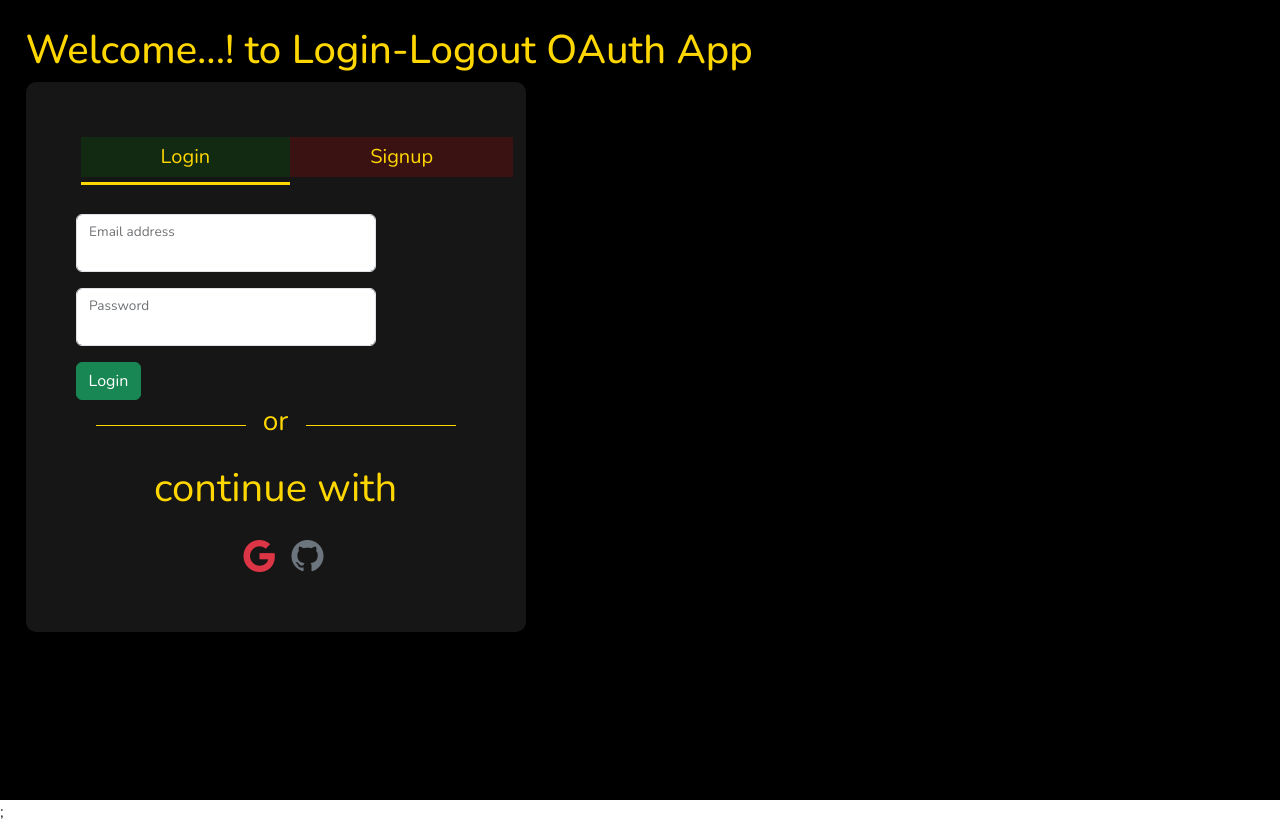
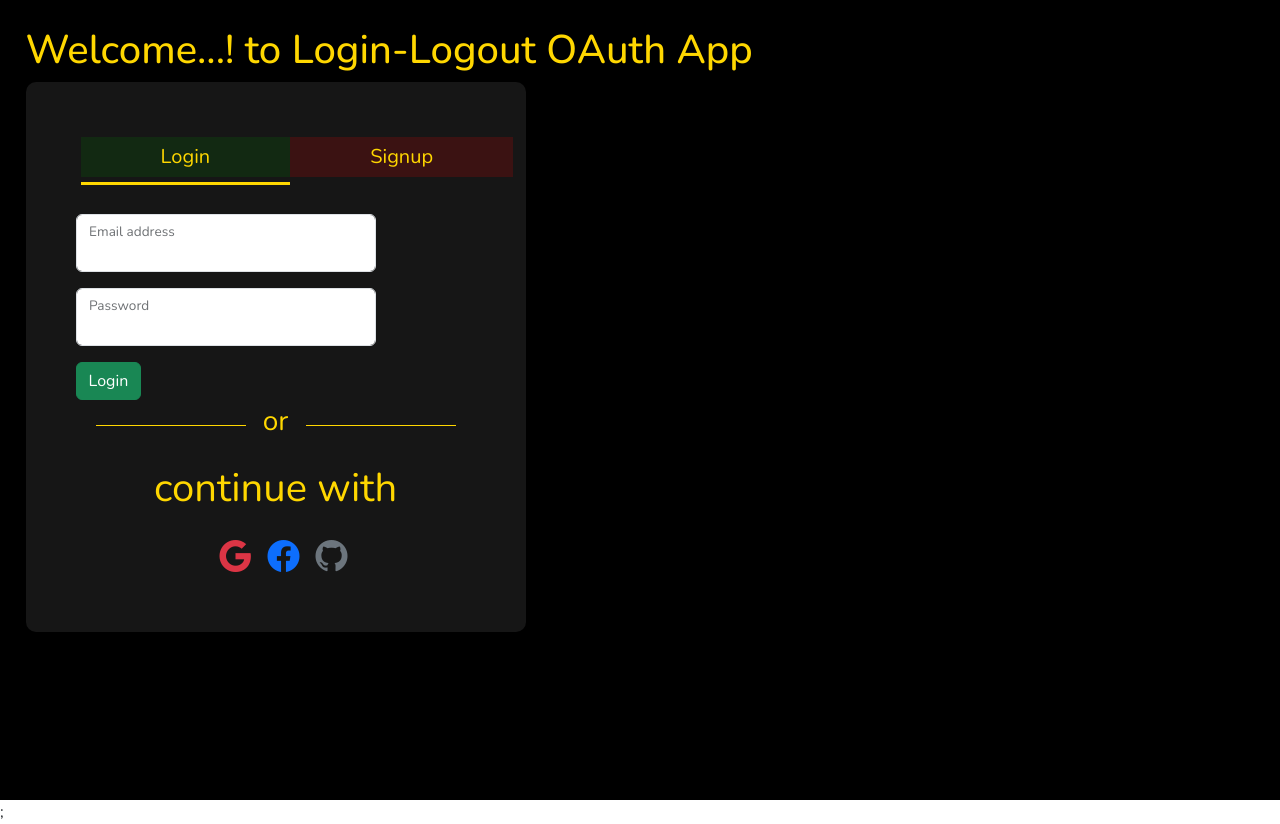
Before and after one commit to Satish8798/LoginAndLogoutWithOAuth-frontend, a React (Create React App) app: page /auth/login in a window 1280 px wide. Built offline with nearby package versions, Linux system fonts and the light colour scheme; no server answers; a web font is replaced by a local one.

Commit message:
add facebook login

```diff
--- a/src/pages/SocialAuth.js
+++ b/src/pages/SocialAuth.js
@@ -60,7 +60,7 @@ function SocialAuth({
           onClick={googleLogin}
         ></i>
 
-       {/*  <a
+        <a
           href={`https://www.facebook.com/v15.0/dialog/oauth?
           client_id=${process.env.REACT_APP_FACEBOOK_APP_ID}
           &redirect_uri=${encodeURIComponent(
@@ -69,7 +69,7 @@ function SocialAuth({
         >
           <i className="bi bi-facebook ms-3 fs-2 text-primary"></i>
         </a>
- */}
+
         <a
           href={`https://github.com/login/oauth/authorize?client_id=${process.env.REACT_APP_GITHUB_CLIENT_ID}`}
         >
```
